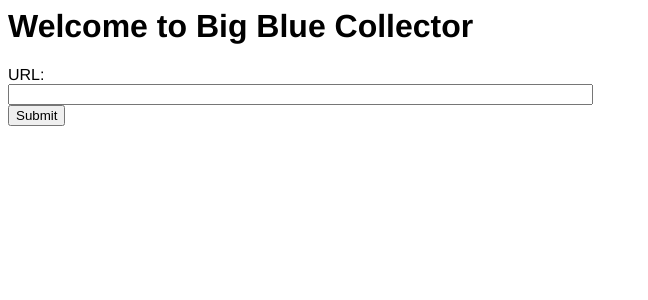
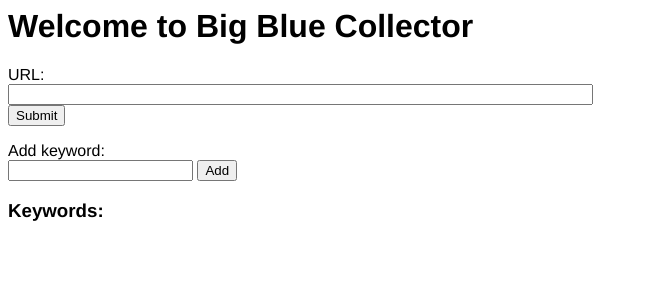
Before and after one commit to August-Brandt/BigBlueCollector, a Flask app: page / in a window 1280 px wide. Shown: the top 300 px of the page, without its empty margins (0-648 px from the left). Run offline with Flask 3, Linux system fonts and the light colour scheme.

Commit message:
Use cookies to store the keywords added

```diff
--- a/src/app.py
+++ b/src/app.py
@@ -1,14 +1,20 @@
-from flask import Flask, render_template, request
+from flask import Flask, render_template, request, make_response
 from markupsafe import escape
 import scraper
 
 # TODO: add error handling
 
-app = Flask(__name__)
+app = Flask(__name__, static_url_path="/static")
 
-@app.route('/')
+@app.route('/', methods=["GET","POST"])
 def index():
-    return render_template("index.html")
+    # if request.method == "POST":
+    #     keywords.append(request.form['keyword'])
+    keywords = []
+    if request.cookies.get("keywords"):
+        keywords = request.cookies.get("keywords").split(",")
+    resp = make_response(render_template("index.html", keywords=keywords))
+    return resp
 
 @app.post('/results')
 def results():
--- /dev/null
+++ b/src/static/js/index.js
@@ -0,0 +1,42 @@
+document.getElementById("keyword-form").addEventListener("submit", addKeywordCookie);
+
+let cookieString = "keywords=";
+function loading() {
+    document.getElementById("content").style.display = "none";
+    document.getElementById("loading").style.display = "block";
+}
+
+function getCookie(cname) {
+    let name = cname + "=";
+    let decodedCookie = decodeURIComponent(document.cookie);
+    let ca = decodedCookie.split(';');
+    for(let i = 0; i <ca.length; i++) {
+        let c = ca[i];
+        while (c.charAt(0) == ' ') {
+        c = c.substring(1);
+        }
+        if (c.indexOf(name) == 0) {
+        return c.substring(name.length, c.length);
+        }
+    }
+    return "";
+}
+
+function addKeywordCookie(event) {
+    console.log(event.target.keyword);
+    // event.preventDefault();
+    let cvalue = event.target.keyword.value;
+    console.log(cvalue);
+    let prevstring = getCookie("keywords");
+    console.log("prevstring: " + prevstring);
+    let cookieString = "";
+    if (prevstring == "") {
+        console.log("Adding " + cvalue + " to cookies");
+        cookieString = "keywords=" + cvalue + ";"
+    } else {
+        console.log("Other log");
+        cookieString = "keywords=" + prevstring + "," + cvalue + ";";
+    }
+    console.log(cookieString);
+    document.cookie = cookieString;
+}
--- a/src/templates/index.html
+++ b/src/templates/index.html
@@ -1,15 +1,9 @@
 <html>
 <head>
     <title>Big Blue Collector</title>
-    <link rel="stylesheet" href="{{url_for('static', filename='styles.css')}}">
+    <link rel="stylesheet" href="{{url_for('static', filename='css/styles.css')}}">
 </head>
 <body>
-    <script type="text/javascript">
-        function loading() {
-            document.getElementById("content").style.display = "none";
-            document.getElementById("loading").style.display = "block";
-        }
-    </script>
     <div id="loading">
         <h1 id="loading-header">Loading...</h1>
         <div class="loader"></div>
@@ -17,14 +11,27 @@
     <div id="content">
         <h1 class="page-title">Welcome to Big Blue Collector</h1>
         <form action="/results" method="POST">
-            <div>
+            <div class="form-input">
                 <label for="dbaurl">URL:</label><br>
                 <input type="text" id="dbaurl", name="url" size="70">
             </div>
-            <div>
+            <div class="form-button">
                 <input type="submit" id="submit" value="Submit" onclick="loading();">
             </div>
         </form>
+        <form id="keyword-form" action="/">
+            <label for="title-keyword">Add keyword:</label><br>
+            <input type="type" id="title-keyword" name="keyword">
+            <input type="submit" id="submit" value="Add">
+        </form>
+        <h3>Keywords:</h3>
+        <!-- TODO: make js build this list so that page does not need to be reloaded to see change -->
+        <ul id="keywords-list">
+            {% for keyword in keywords %}
+                <li class="keyword-listelem">{{keyword}}</li>
+            {% endfor %}
+        </ul>
     </div>
+    <script src="{{url_for('static', filename='js/index.js')}}"></script>
 </body>
 </html>
--- a/src/templates/result.html
+++ b/src/templates/result.html
@@ -1,7 +1,7 @@
 <html>
 <head>
     <title>Fetch results</title>
-    <link rel="stylesheet" href="{{url_for('static', filename='styles.css')}}">
+    <link rel="stylesheet" href="{{url_for('static', filename='css/styles.css')}}">
 </head>
 <body>
     <div>
```
Also changed, not shown: src/static/css/styles.css (renamed from src/static/styles.css).
